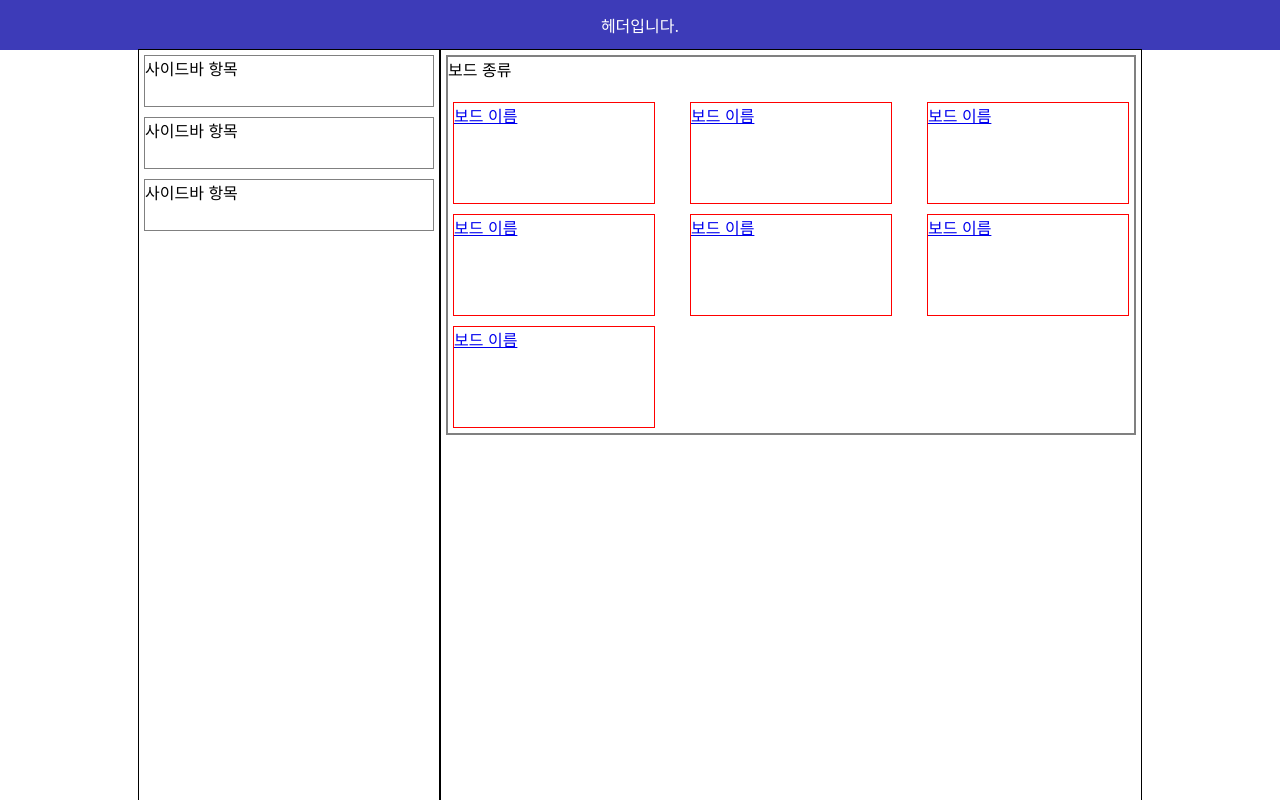
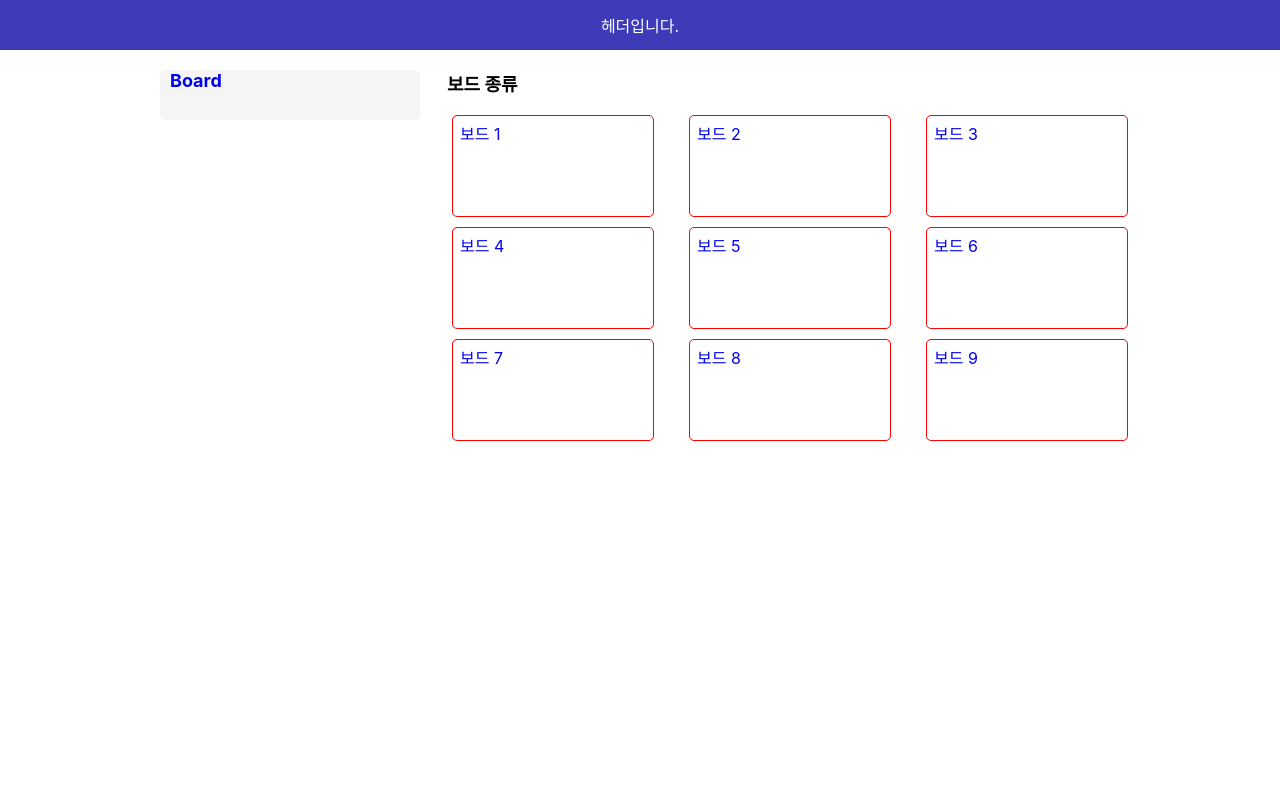
Before and after one commit to Seokho-Ham/Korello-Refactoring, a React app: page /boards in a window 1280 px wide. Built offline with nearby package versions, Linux system fonts and the light colour scheme.

Commit message:
Main - Test Case
- Main, Sidebar, BoarList rendering test case added
- delete border on Mainpage

```diff
--- a/package.json
+++ b/package.json
@@ -7,6 +7,7 @@
     "start": "webpack serve",
     "build": "webpack",
     "test": "jest",
+    "test-main": "jest -i tests/main",
     "test-watch": "jest --watchAll"
   },
   "repository": {
--- a/src/components/main/BoardItem.tsx
+++ b/src/components/main/BoardItem.tsx
@@ -2,10 +2,17 @@ import React from 'react';
 import { Link } from 'react-router-dom';
 import styled from 'styled-components';
 
-const BoardItem = () => {
+type BoardItemProps = {
+  id: number;
+  title: string;
+};
+
+const BoardItem: React.FC<BoardItemProps> = ({ id, title }) => {
   return (
     <BoardItemWrapper>
-      <Link to='board/12/cards'>보드 이름</Link>
+      <BoardItemTitle>
+        <Link to={`board/${id}/cards`}>{title}</Link>
+      </BoardItemTitle>
     </BoardItemWrapper>
   );
 };
@@ -15,6 +22,11 @@ export default BoardItem;
 const BoardItemWrapper = styled.div`
   width: 200px;
   height: 100px;
+  margin: 5px;
   border: 1px solid red;
-  margin: 5px;
+  border-radius: 5px;
 `;
+
+const BoardItemTitle = styled.div`
+  margin: 5px 7px;
+`;
--- a/src/components/main/BoardList.tsx
+++ b/src/components/main/BoardList.tsx
@@ -1,18 +1,15 @@
 import React from 'react';
 import styled from 'styled-components';
+import { boardList } from '../../assets/data';
 import BoardItem from './BoardItem';
 const BoardList = () => {
   return (
     <ListWrapper>
       <ListTitle>보드 종류</ListTitle>
       <ListItems>
-        <BoardItem />
-        <BoardItem />
-        <BoardItem />
-        <BoardItem />
-        <BoardItem />
-        <BoardItem />
-        <BoardItem />
+        {boardList.map(board => (
+          <BoardItem id={board.id} title={board.title} />
+        ))}
       </ListItems>
     </ListWrapper>
   );
@@ -21,11 +18,12 @@ const BoardList = () => {
 export default BoardList;
 
 const ListWrapper = styled.div`
-  margin: 5px 0px;
-  border: 2px solid grey;
+  margin: 20px 0px;
   max-width: 98%;
 `;
 const ListTitle = styled.div`
+  font-size: 18px;
+  font-weight: bold;
   height: 40px;
 `;
 const ListItems = styled.div`
--- a/src/components/main/BoardListContainer.tsx
+++ b/src/components/main/BoardListContainer.tsx
@@ -17,7 +17,6 @@ export default BoardListContainer;
 const BoardListWrapper = styled.div`
   width: 700px;
   height: 100%;
-  border: 1px solid;
 `;
 
 const BoardListDiv = styled.div`
--- a/src/components/main/SideBar.tsx
+++ b/src/components/main/SideBar.tsx
@@ -3,9 +3,9 @@ import styled from 'styled-components';
 const SideBar = () => {
   return (
     <SideBarWrapper>
-      <SideBarTitle>사이드바 항목</SideBarTitle>
-      <SideBarTitle>사이드바 항목</SideBarTitle>
-      <SideBarTitle>사이드바 항목</SideBarTitle>
+      <SideBarTitle href='http://localhost:8080/boards'>
+        <span>Board</span>
+      </SideBarTitle>
     </SideBarWrapper>
   );
 };
@@ -17,10 +17,16 @@ const SideBarWrapper = styled.div`
   flex-direction: column;
   width: 300px;
   height: 100%;
-  border: 1px solid;
+  /* border: 1px solid; */
 `;
 const SideBarTitle = styled.a`
-  margin: 5px 5px;
-  border: 1px solid grey;
+  margin: 20px;
+  font-size: 18px;
+  font-weight: bold;
   min-height: 50px;
+  border-radius: 5px;
+  background-color: #f5f5f5;
+  span {
+    margin-left: 10px;
+  }
 `;
--- a/src/styles/GlobalStyle.tsx
+++ b/src/styles/GlobalStyle.tsx
@@ -6,6 +6,7 @@ export const GlobalStyle = createGlobalStyle`
     font-size : 1rem;
     height : 100%;
     overflow: hidden;
+
   }
 
   body {
@@ -15,4 +16,8 @@ export const GlobalStyle = createGlobalStyle`
   #root{
     height : 100%;
   }
+
+  a{
+    text-decoration: none;
+  }
 `;
```
Also changed, not shown: 2 other files (tests, documents, lock files or other folders).
